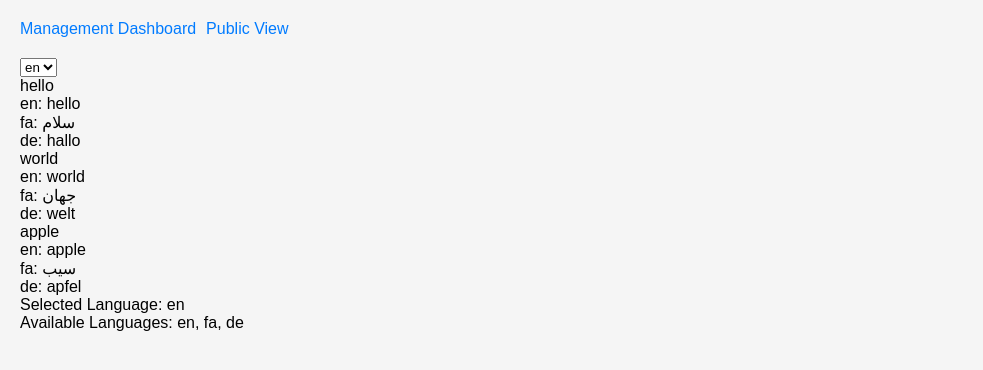
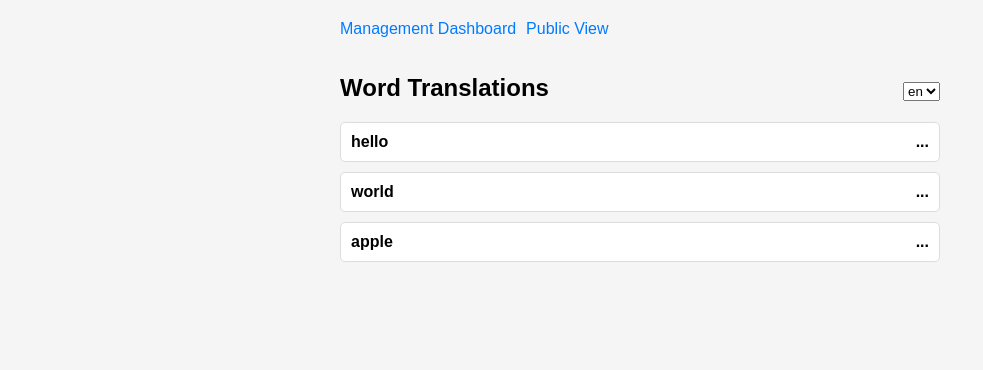
Before and after one commit to Hoda96/Word-Translation-Dashboard, a React (Vite) app: page / in a window 1280 px wide. Shown: the top 370 px of the page, without its empty margins (0-983 px from the left). Built offline with nearby package versions, Linux system fonts and the light colour scheme.

Commit message:
DragDrop, keywordList, Main Page, Management Dashboard

```diff
--- a/package.json
+++ b/package.json
@@ -19,8 +19,6 @@
   },
   "devDependencies": {
     "@eslint/js": "^9.21.0",
-    "@types/react": "^19.0.10",
-    "@types/react-dom": "^19.0.4",
     "@vitejs/plugin-react": "^4.3.4",
     "eslint": "^9.21.0",
     "eslint-plugin-react-hooks": "^5.1.0",
--- a/src/App.jsx
+++ b/src/App.jsx
@@ -8,8 +8,8 @@ function App() {
     <TranslationsProvider>
       <BrowserRouter>
         <nav>
-          <Link to="/">Management Dashboard</Link>
-          <Link to="/public">Public View</Link>
+          <Link to="/translations">Management Dashboard</Link>
+          <Link to="/">Public View</Link>
         </nav>
         <Routes>
           <Route path="/" index element={<Main />} />
--- a/src/app.css
+++ b/src/app.css
@@ -1,9 +1,10 @@
 /* src/App.css */
 body {
   font-family: Arial, sans-serif;
-  margin: 0;
+  margin: 0 auto;
   padding: 20px;
   background-color: #f5f5f5;
+  max-width: 600px;
 }
 
 nav {
@@ -20,6 +21,11 @@ h1 {
   font-size: 24px;
   margin-bottom: 20px;
 }
+.header {
+  display: flex;
+  justify-content: space-between;
+  align-items: baseline;
+}
 
 .language-selector {
   margin-bottom: 20px;
@@ -31,7 +37,6 @@ h1 {
 }
 
 .keyword-list {
-  max-width: 600px;
   margin: 0 auto;
 }
 
@@ -82,3 +87,27 @@ h1 {
 .add-keyword button:hover {
   background-color: #0056b3;
 }
+
+.keyword-draggable {
+  transition: transform 0.2s ease, opacity 0.2s ease; /* Smooth transitions for dragging */
+}
+
+.keyword-list {
+  margin: 0 auto;
+}
+
+.keyword-item {
+  display: flex;
+  justify-content: space-between;
+  align-items: center;
+  padding: 10px;
+  margin-bottom: 10px;
+  background-color: #fff;
+  border: 1px solid #ddd;
+  border-radius: 5px;
+  cursor: grab; /* Indicate draggability */
+}
+
+.keyword-item:active {
+  cursor: grabbing; /* Change cursor during drag */
+}
--- a/src/components/KeywordItems.jsx
+++ b/src/components/KeywordItems.jsx
@@ -1,8 +1,28 @@
-import React from 'react'
+import { useState } from 'react';
+import { useTranslation } from '../hook/useTranslation'
 
-function KeywordItems() {
+function KeywordItems({ keyword, language }) {
+  const [isEditable, setIsEditable] = useState(false);
+  const { changeTranslation } = useTranslation();
+  console.log('keyword', keyword, language);
+
   return (
-    <div>KeywordItems</div>
+    <div className="keyword-item">
+
+      <span>{keyword.word}</span>
+      <span onClick={(prev) => setIsEditable(!prev)}>{keyword.translations[language] || '...'}</span>
+
+      {isEditable &&
+        <input
+          type="text"
+          value={keyword.translations[language] || ''}
+          onChange={(e) => changeTranslation(keyword.id, language, e.target.value)}
+          placeholder="Enter translation"
+        />
+
+      }
+
+    </div>
   )
 }
 
--- a/src/components/KeywordList.jsx
+++ b/src/components/KeywordList.jsx
@@ -1,9 +1,108 @@
-import React from 'react'
+import {
+  DndContext,
+  closestCenter,
+  KeyboardSensor,
+  PointerSensor,
+  useSensor,
+  useSensors,
+} from '@dnd-kit/core';
+import {
+  SortableContext,
+  sortableKeyboardCoordinates,
+  verticalListSortingStrategy,
+  useSortable,
+} from '@dnd-kit/sortable';
+import { CSS } from '@dnd-kit/utilities';
+import { useTranslation } from '../hook/useTranslation';
+import KeywordItems from './KeywordItems';
 
-function KeywordList() {
+// SortableItem component to handle individual draggable items
+const SortableItem = ({ id, keyword, index, isSortable, language }) => {
+  const { attributes, listeners, setNodeRef, transform, transition, isDragging } = useSortable({
+    id,
+    disabled: !isSortable,
+  });
+
+
+  const style = {
+    transform: CSS.Transform.toString(transform),
+    transition,
+    opacity: isDragging ? 0.5 : 1, // Optional: Add visual feedback during drag
+  };
+
   return (
-    <div>KeywordList</div>
-  )
-}
+    <div
+      ref={setNodeRef}
+      style={style}
+      {...attributes}
+      {...listeners}
+      className="keyword-draggable"
+    >
+      <KeywordItems
+        keyword={keyword}
+        index={index}
+        language={language}
+      />
+    </div>
+  );
+};
 
-export default KeywordList
+// Main KeywordList component
+const KeywordList = () => {
+  const { keywords, reorderKeywords, selectedLang } = useTranslation();
+
+  // Set up sensors for drag-and-drop (mouse and keyboard support for accessibility)
+  const sensors = useSensors(
+    useSensor(PointerSensor, {
+      activationConstraint: {
+        distance: 8, // Require a small movement to start dragging
+      },
+    }),
+    useSensor(KeyboardSensor, {
+      coordinateGetter: sortableKeyboardCoordinates,
+    })
+  );
+
+  // Handle the drag end event to reorder the keywords
+  const handleDragEnd = (event) => {
+    const { active, over } = event;
+
+    if (active.id !== over?.id) {
+      const oldIndex = keywords.findIndex((keyword) => keyword.id === active.id);
+      const newIndex = keywords.findIndex((keyword) => keyword.id === over?.id);
+
+      const newKeywords = [...keywords];
+      const [moved] = newKeywords.splice(oldIndex, 1);
+      newKeywords.splice(newIndex, 0, moved);
+      reorderKeywords(newKeywords);
+    }
+  };
+
+  return (
+    <DndContext
+      sensors={sensors}
+      collisionDetection={closestCenter}
+      onDragEnd={handleDragEnd}
+    >
+      <SortableContext
+        items={keywords.map((keyword) => keyword.id)}
+        strategy={verticalListSortingStrategy}
+      >
+        <div className="keyword-list">
+          {keywords.map((keyword, index) => (
+            <SortableItem
+              key={keyword.id}
+              id={keyword.id}
+              keyword={keyword}
+              index={index}
+              isSortable={true}
+              language={selectedLang}
+            />
+          ))}
+        </div>
+      </SortableContext>
+    </DndContext>
+  );
+};
+
+export default KeywordList;
--- a/src/context/TranslationsContext.jsx
+++ b/src/context/TranslationsContext.jsx
@@ -20,35 +20,79 @@ function TranslationsProvider({ children }) {
     const [selectedlang, setSelectedLang] = useState("en");
 
     const addKeyword = (word, translation, lang) => {
-        const newId = keywords.length ? Math.max(keywords.map(k => k.id)) + 1 : 1
+        // Check if the keyword already exists
+        const existingKeyword = keywords.find((k) => k.word === word);
+        if (existingKeyword) {
+            alert('Keyword already exists');
+            return;
+        }
+
+        const newId = crypto.randomUUID();
+
+        // Create the translations object with the specified language having the translation,
+        // and other languages having empty translations
+        const newTranslations = initialvalues.languages.reduce((acc, language) => {
+            acc[language] = language === lang ? translation : '';
+            return acc;
+        }, {});
+
+        // Create the new keyword object
         const newKeyword = {
             id: newId,
             word: word,
-            translations: {
-                [lang]: translation
-            }
-        }
-        const updatedKeywords = [...keywords, newKeyword]
-        setKeywords(updatedKeywords)
-        localStorage.setItem("keywords", JSON.stringify(updatedKeywords))
-    }
+            translations: newTranslations,
+        };
+
+        // Update the keywords array and state
+        const updatedKeywords = [...keywords, newKeyword];
+        setKeywords(updatedKeywords);
+        localStorage.setItem('keywords', JSON.stringify(updatedKeywords));
+    };
 
     const changeTranslation = (id, lang, newTranslation) => {
+        // Find the keyword with the given id
+        const keywordToUpdate = keywords.find((keyword) => keyword.id === id);
+
+        // If the keyword is not found, do nothing
+        if (!keywordToUpdate) {
+            console.log(`Keyword with id ${id} not found`);
+            return;
+        }
+
+        // Check if there are any languages without a translation
+        const hasEmptyTranslation = Object.values(keywordToUpdate.translations).some(
+            (translation) => translation === ''
+        );
+
+        // If there are no empty translations, do nothing
+        if (!hasEmptyTranslation) {
+            console.log('All languages already have translations, no update needed');
+            return;
+        }
+
+        // Update the translation for the specified language
         const updatedKeywords = keywords.map((keyword) => {
             if (keyword.id === id) {
                 return {
                     ...keyword,
                     translations: {
                         ...keyword.translations,
-                        [lang]: newTranslation
-                    }
-                }
+                        [lang]: newTranslation,
+                    },
+                };
             }
-            return keyword
-        })
-        setKeywords(updatedKeywords)
-        localStorage.setItem("keywords", JSON.stringify(updatedKeywords))
-    }
+            return keyword;
+        });
+
+        // Update state and localStorage
+        setKeywords(updatedKeywords);
+        localStorage.setItem('keywords', JSON.stringify(updatedKeywords));
+    };
+
+    const reorderKeywords = (newKeywords) => {
+        setKeywords(newKeywords);
+    };
+
     useEffect(() => {
         localStorage.setItem('translationData', JSON.stringify({ keywords, languages: initialvalues.languages }));
     }, [keywords]);
@@ -59,7 +103,7 @@ function TranslationsProvider({ children }) {
         <TranslationsContext.Provider
             value=
             {{
-                keywords, addKeyword, changeTranslation, languages: initialvalues.languages, selectedlang, setSelectedLang
+                keywords, reorderKeywords, addKeyword, changeTranslation, languages: initialvalues.languages, selectedlang, setSelectedLang
             }}
         >
             {children}
--- a/src/pages/Main.jsx
+++ b/src/pages/Main.jsx
@@ -1,3 +1,6 @@
+import { DndContext } from "@dnd-kit/core/dist";
+import KeywordItems from "../components/KeywordItems";
+import KeywordList from "../components/KeywordList";
 import Languages from "../components/languages";
 import { useTranslation } from "../hook/useTranslation";
 
@@ -8,20 +11,15 @@ function Main() {
 
   return (
     <>
-      <Languages />
-      {keywords.map((keyword) => (
-        < div key={keyword.id} >
-          <div>{keyword.word}</div>
-          <div>{Object.entries(keyword.translations).map(([lang, translation]) => (
-            <div key={lang}>
-              {lang}: {translation}
-            </div>
-          ))}</div>
-        </div >
-      ))
-      }
-      <div>Selected Language: {selectedlang}</div>
-      <div>Available Languages: {languages.join(", ")}</div>
+      <div className="public-view">
+        <div className="header">
+          <h1>Word Translations</h1>
+          <Languages />
+        </div>
+        <KeywordList isEditable={false} />
+
+      </div>
+
     </>
   )
 }
--- a/src/pages/ManagementTranslations.jsx
+++ b/src/pages/ManagementTranslations.jsx
@@ -1,9 +1,45 @@
-import React from 'react'
+// src/pages/ManagementDashboard.tsx
+import { useState } from 'react';
+import { useTranslation } from '../hook/useTranslation';
+import Languages from '../components/languages';
+import KeywordList from '../components/KeywordList';
 
-function ManagementTranslations() {
+
+function ManagementDashboard() {
+  const { addKeyword, selectedlang } = useTranslation();
+  const [newWord, setNewWord] = useState('');
+  const [newTranslation, setNewTranslation] = useState('');
+
+  const handleAddKeyword = () => {
+    if (newWord && newTranslation) {
+      addKeyword(newWord, newTranslation, selectedlang);
+      setNewWord('');
+      setNewTranslation('');
+    }
+  };
+
   return (
-    <div>managementTranslations</div>
-  )
-}
+    <div className="management-dashboard">
+      <h1>Translation Management</h1>
+      <Languages />
+      <KeywordList isEditable={true} />
+      <div className="add-keyword">
+        <input
+          type="text"
+          placeholder="New keyword"
+          value={newWord}
+          onChange={(e) => setNewWord(e.target.value)}
+        />
+        <input
+          type="text"
+          placeholder={`Translation in ${selectedlang}`}
+          value={newTranslation}
+          onChange={(e) => setNewTranslation(e.target.value)}
+        />
+        <button onClick={handleAddKeyword}>+ Add Keyword</button>
+      </div>
+    </div>
+  );
+};
 
-export default ManagementTranslations
+export default ManagementDashboard;
```
Also changed, not shown: 1 other file (tests, documents, lock files or other folders).
